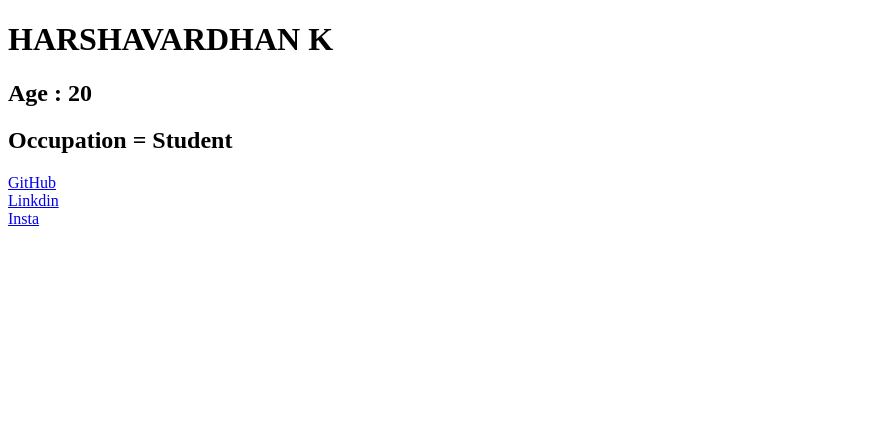
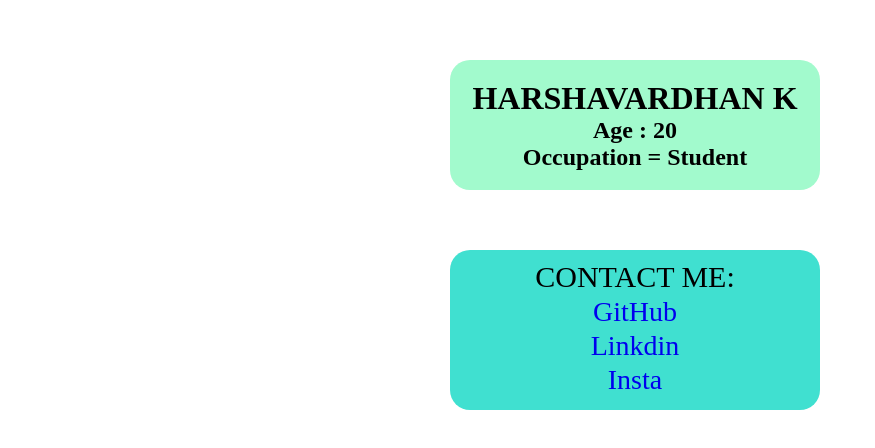
Before and after one commit to Harshavardhan979/first-repo, a plain HTML site: page webpage.html in a window 1280 px wide. Shown: the whole page, without its empty margins (0-875 px from the left). Drawn offline with Linux system fonts and the light colour scheme.

Commit message:
Quick commit (No specific file changes detected)

```diff
--- /dev/null
+++ b/webpage.css
@@ -0,0 +1,52 @@
+
+
+*{
+    margin: 0px;
+    padding: 0%;
+}
+.ram{
+    background-color: #a2facd;
+    height: 130px;
+    width: 370px;
+    text-align: center;
+    margin-top: 60px;
+    margin-left: 450px;
+    border-radius: 20px;
+
+}
+.Personal{
+ padding-top: 20px;
+
+}
+.Personal:hover{
+    text-decoration: underline cadetblue;
+    text-transform: lowercase;
+
+}
+.mitul{
+    background-color:#40E0D0 ;
+    height: 160px;
+    width: 370px;
+    text-align: center;
+    margin-top: 60px;
+    margin-left: 450px;
+    border-radius: 20px;
+
+
+
+}
+.Media {
+    padding-top: 10px;
+   font-size: 30px;
+
+
+}
+.Media a{
+    padding-top: 20px;
+    padding-bottom: 30px;
+text-decoration: none;
+font-size: 28px;
+}
+.Media a:hover{
+text-decoration:underline chocolate;
+}
--- a/webpage.html
+++ b/webpage.html
@@ -4,20 +4,24 @@
     <meta charset="UTF-8">
     <meta name="viewport" content="width=device-width, initial-scale=1.0">
     <title>Document</title>
+    <link rel="stylesheet" href="webpage.css">
 </head>
 <body>
     <div class="main">
-
+        <div class="ram">
                 <div class="Personal">
                         <h1>HARSHAVARDHAN K</h1>
                         <h2> Age : 20</h2>
                         <h2>Occupation = Student</h2>
                 </div>
+        </div>
+            <div class="mitul">
                 <div class="Media">
+                    <p>CONTACT ME:</p>
                                 <a href="https://github.com/Harshavardhan979">GitHub</a><br>
                                 <a href="https://www.linkedin.com/in/harshavardhan-kphr/?originalSubdomain=in">Linkdin</a><br>
-        <a href="insta">Insta</a>
-
+                                <a href="https://insta">Insta</a>
+                </div>
             </div>
 </div>
 
```
Lines whose indentation alone changed are shown as unchanged.
